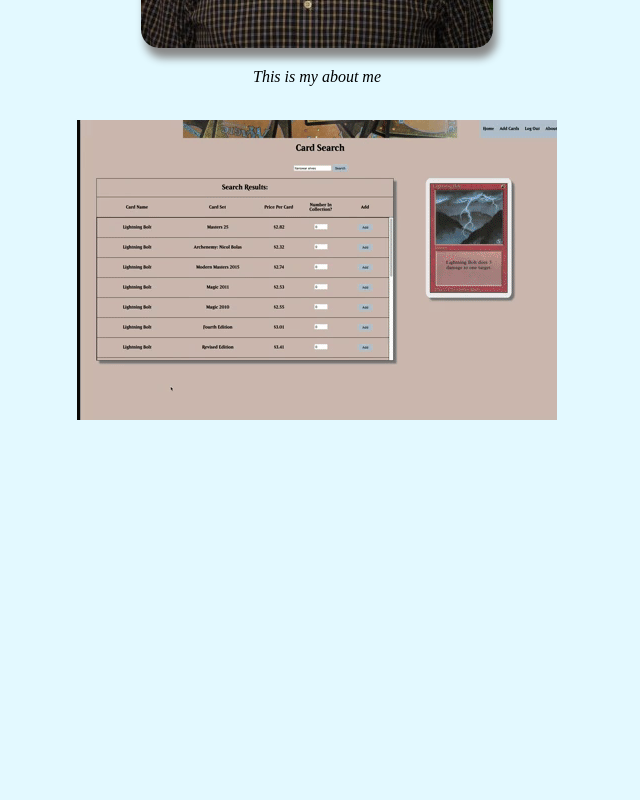
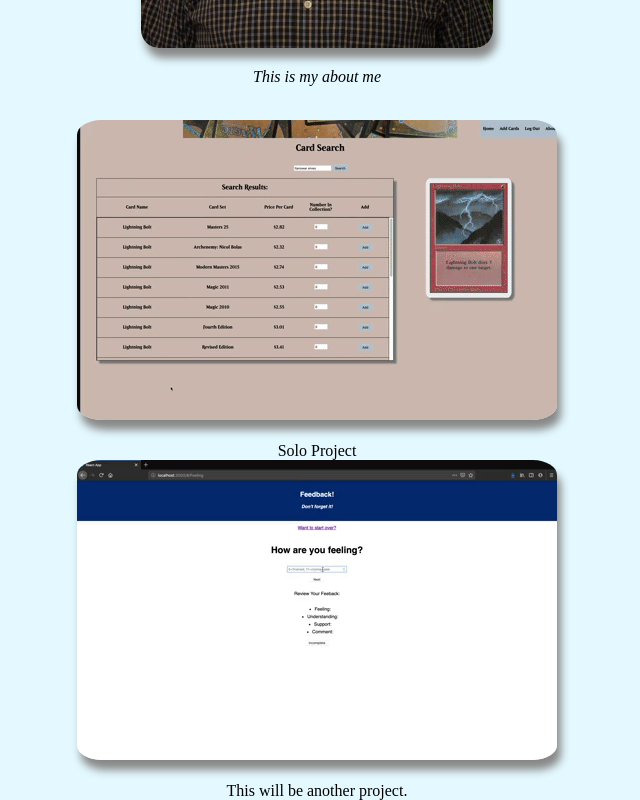
Before and after one commit to trevaftw/website, a React (Create React App) app: page /#/ in a window 1280 px wide. Shown: the part 440-1240 px from the top of the page, without its empty margins (323-963 px from the left). Before the commit the page ends 864 px from the top, so only its background shows below. Built offline with nearby package versions, Linux system fonts and the light colour scheme.

Commit message:
add second project gif to homescreen

```diff
--- a/src/Components/App/App.css
+++ b/src/Components/App/App.css
@@ -14,7 +14,7 @@ html, body {
     transition: opacity .5s ease-in;
 }
 
-.profile-picture {
+img {
     border-radius: 5%;
     box-shadow: 4px 10px 8px #888888;
 }
--- a/src/Components/Home/Home.js
+++ b/src/Components/Home/Home.js
@@ -1,18 +1,26 @@
 import React, { Component } from 'react';
 import Trevor from './trevor.jpg';
 import soloGif from './solo-gif.gif';
+import feedbackGif from './feedback-gif.gif';
 
 class Home extends Component {
   render() {
     return (
       <>
       <center>
-      <img className="profile-picture" src={Trevor} /><br />
+      <img src={Trevor} /><br />
       <p><i>
         This is my about me
         </i></p><br />
         <div className="projects">
-          <img src={soloGif} />
+          <div className="solo-project">
+          <img src={soloGif} /><br /><br />
+          <label>Solo Project</label>
+          </div>
+          <div>
+            <img src={feedbackGif} /><br /><br />
+            <label>This will be another project.</label>
+          </div>
         </div>
       </center>
       </>
```
Also changed, not shown: src/Components/Home/feedback-gif.gif (added).
